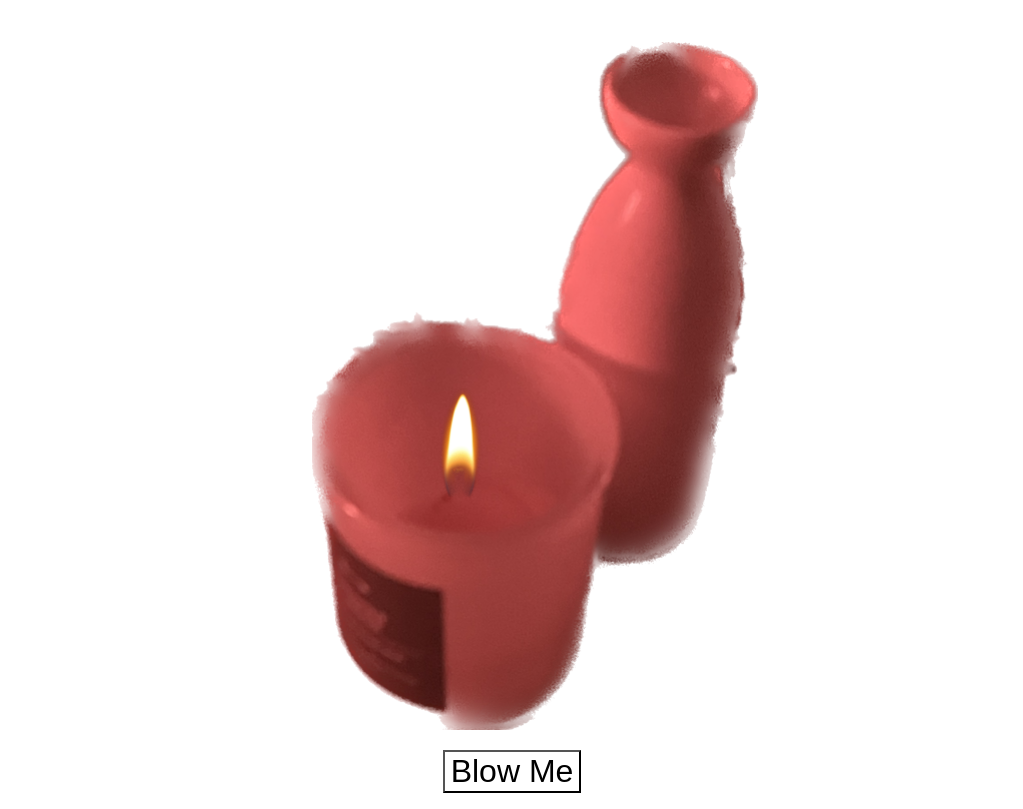
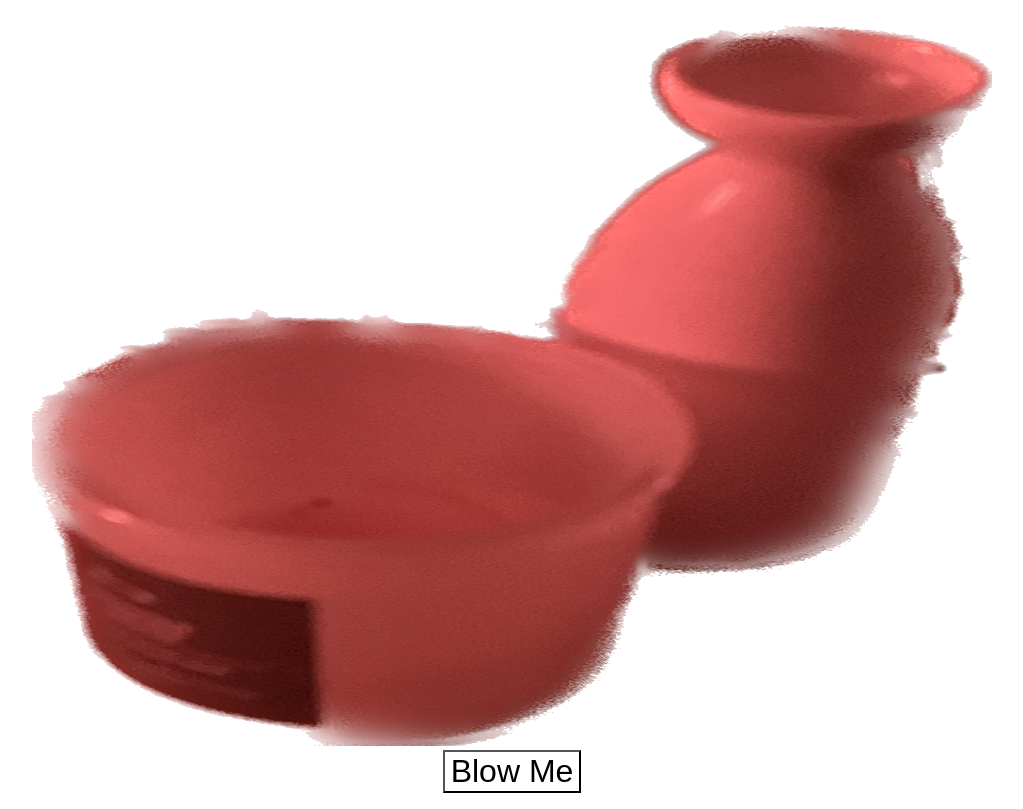
Before and after one commit to fromano12/maxieblows, a plain HTML site: page index.html in a window 1280 px wide. Shown: the whole page, without its empty margins (128-1151 px from the left). Drawn offline with Linux system fonts and the light colour scheme.

Commit message:
Update index.html

```diff
--- a/index.html
+++ b/index.html
@@ -11,7 +11,8 @@ p {text-align: center;}
 <body>
  <center>
    <br>
-<img src="candle_on.png" width="960" height="720" class ="centerImage"> </center>
+<img src="candle_off.png" width="960" height="720" class ="centerImage"> </center>
+
  <center>
 <button style =
   "background-color: white;
```
